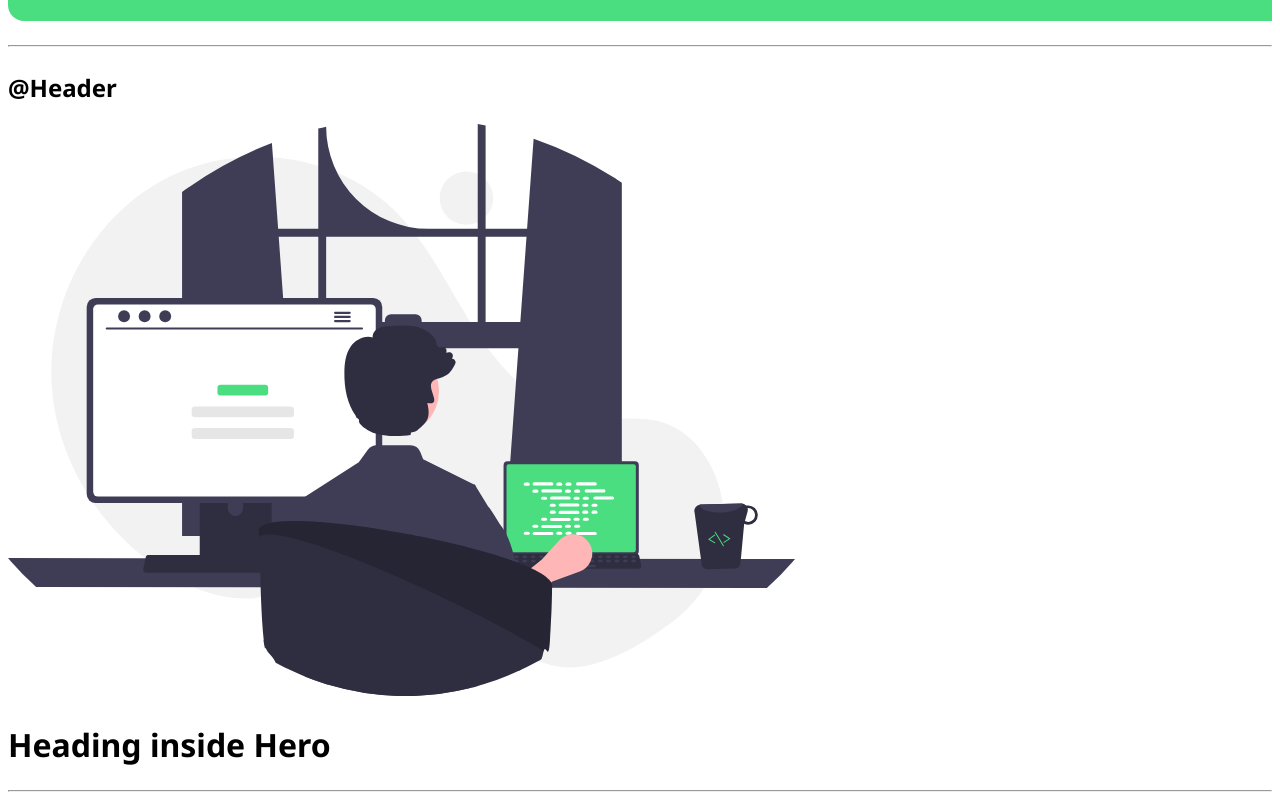
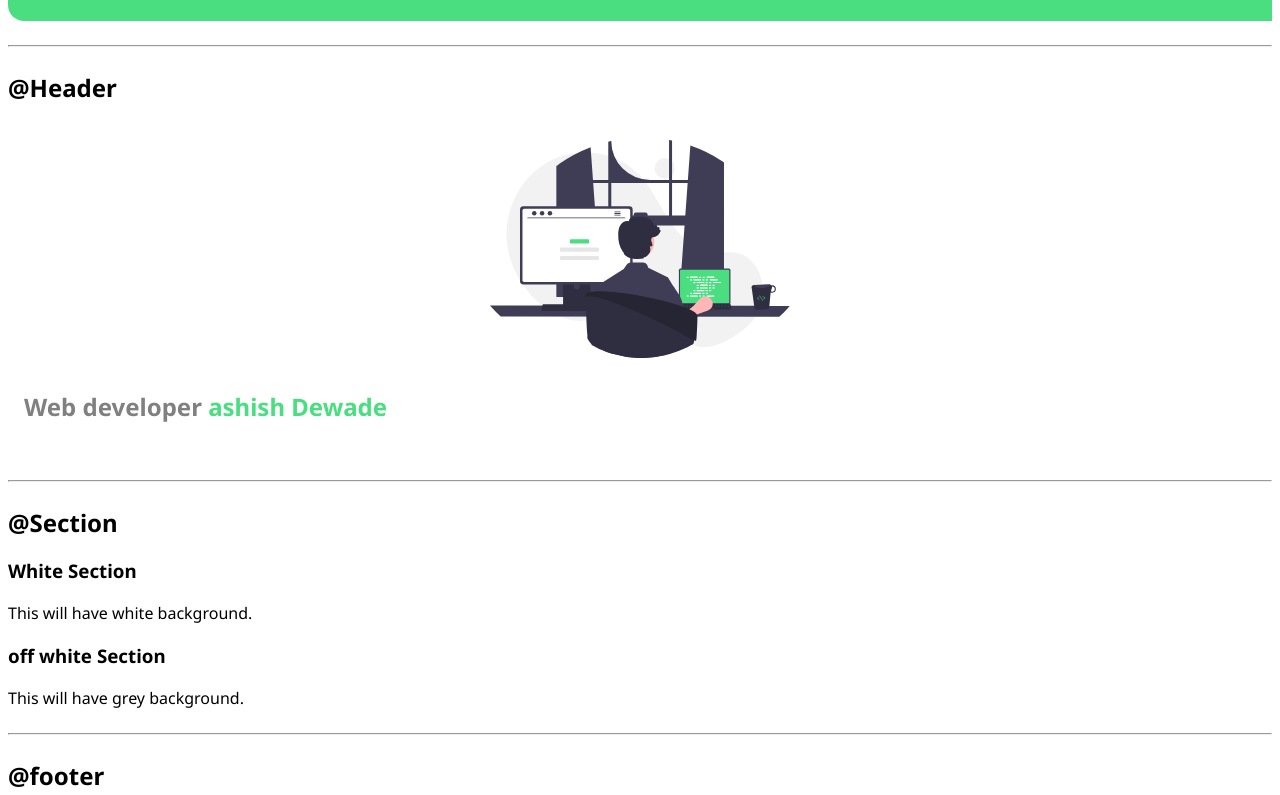
Before and after one commit to ashishdk/Ashish_component_library_with_Neog-camp_3, a plain HTML site: page index.html in a window 1280 px wide. Shown: the part 1725-2520 px from the top of the page. Drawn offline with Linux system fonts and the light colour scheme.

Commit message:
header done

```diff
--- a/index.html
+++ b/index.html
@@ -83,9 +83,9 @@
     </nav>
     <hr>
     <h2>@Header</h2>
-    <header>
-        <img src="hero.svg" />
-        <h1>Heading inside Hero</h1>
+    <header class="hero">
+        <img class="hero-img" src="hero.svg" />
+        <h1 class="hero-heading">Web developer<span class="hero-span"> ashish Dewade</span> </h1>
     </header>
     <hr>
     <h2>@Section</h2>
--- a/styles.css
+++ b/styles.css
@@ -5,6 +5,7 @@ body{
     }
 :root{
     --primary-color: #4ADE80;
+    --secondary-color: grey;
 }
 hr {margin: 1.5rem 0rem;
 }
@@ -59,3 +60,19 @@ padding:0rem 1rem;
 .navigation .link-active{
     font-weight: bold;
 }
+.hero{
+    padding: 1rem;
+}
+.hero .hero-img{
+    max-width: 300px;
+    display: block;
+    margin:auto;
+}
+.hero .hero-heading{
+    font-size: 1.5rem;
+    color:var(--secondary-color);
+    padding-top: 1rem;
+}
+.hero .hero-heading .hero-span{
+    color:var(--primary-color);
+}
```
